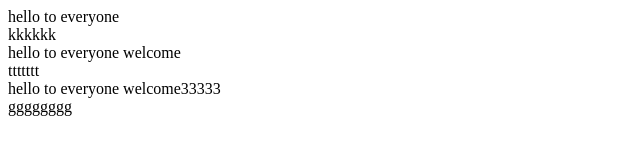
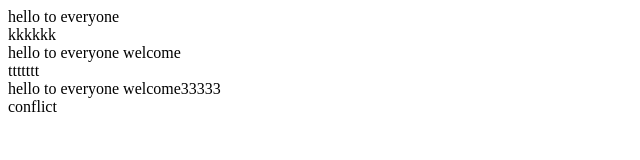
Before and after one commit to nechamabGit/branc2, a plain HTML site: page hello.html in a window 1280 px wide. Shown: the full height of the page, 0-640 px from the left. Drawn offline with Linux system fonts and the light colour scheme.

Commit message:
made conflict

```diff
--- a/hello.html
+++ b/hello.html
@@ -16,7 +16,7 @@
 
 
     <div> hello to everyone welcome33333</div>
-    <h>gggggggg</h>
+    <div>conflict</div>
 
 </body>
 </html>
```
